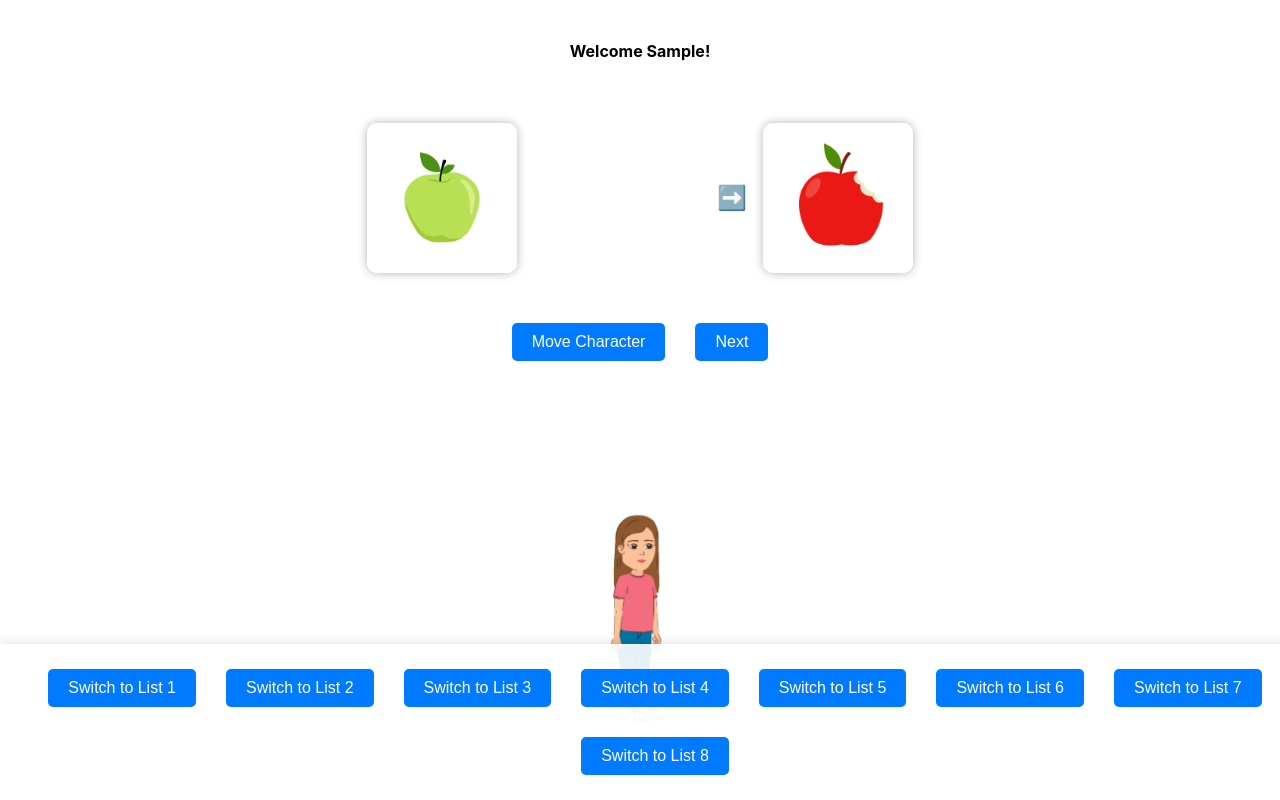
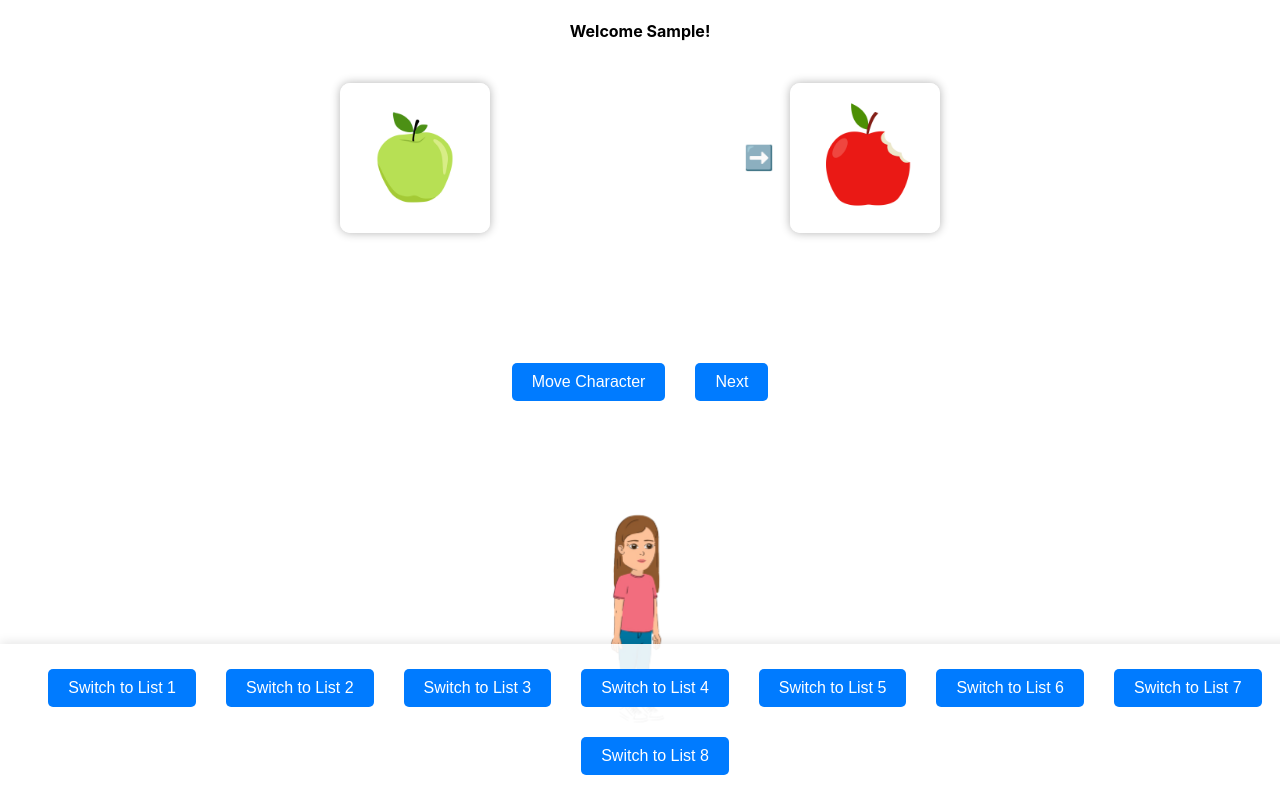
Before and after one commit to yugant99/interaction_app, a React (Create React App) app in the folder react-interaction-app/: page / in a window 1280 px wide. Both pictures are taken after typing "Sample" into the empty fields and a click on the button "Submit". Built offline with nearby package versions, Linux system fonts and the light colour scheme.

Commit message:
95% complete push

```diff
--- a/react-interaction-app/src/App.css
+++ b/react-interaction-app/src/App.css
@@ -104,8 +104,9 @@
   position: relative;
   display: flex;
   gap: 10px;
-  margin: 20px 0;
   justify-content: center;
+  margin-top: 100px;  /* Increase this value to move buttons lower */
+  margin-bottom: 50px;
 }
 
 .slide {
--- a/react-interaction-app/src/App.js
+++ b/react-interaction-app/src/App.js
@@ -8,16 +8,23 @@ import "./App.css";
 const App = () => {
   const [currentIndex, setCurrentIndex] = useState(0);
   const [contestant, setContestant] = useState('');
-  const [activeList, setActiveList] = useState('List1'); // Track active list
+  const [activeList, setActiveList] = useState('List1');
   const [slidesData, setSlidesData] = useState([]);
 
   useEffect(() => {
     const initializeSlidesData = () => {
       const listData = db[activeList];
+      const listNumber = parseInt(activeList.replace('List', ''));
 
+      // Filter young and old slides
       const youngSlides = listData.filter(item => item.isYoung).sort(() => 0.5 - Math.random());
       const oldSlides = listData.filter(item => !item.isYoung).sort(() => 0.5 - Math.random());
-      const combinedSlides = [...youngSlides, ...oldSlides];
+
+      // For even-numbered lists (2,4,6,8), show old first
+      // For odd-numbered lists (1,3,5,7), show young first
+      const combinedSlides = listNumber % 2 === 0
+        ? [...oldSlides, ...youngSlides]  // Even lists: old first
+        : [...youngSlides, ...oldSlides]; // Odd lists: young first
 
       return combinedSlides.map((item) => ({
         slideId: item.id,
@@ -29,7 +36,6 @@ const App = () => {
         youngPersonInitialPosition: { x: 50, y: 75 },
         targetPosition: { x: 10, y: 20 },
         isYoungPerson: item.isYoung,
-        // Add random target position (left or right)
         isTargetRight: Math.random() < 0.5
       }));
     };
@@ -46,20 +52,15 @@ const App = () => {
   };
 
   const handleSwitchList = (listName) => {
-    setActiveList(listName); // Switch to the selected list
-    setCurrentIndex(0); // Reset slide index
-    setContestant(
-      listName === 'List2' ||
-      listName === 'List4' ||
-      listName === 'List6' ||
-      listName === 'List8'
-      ? "Young Person"
-      : "Grandma"
-    );
+    setActiveList(listName);
+    setCurrentIndex(0);
+    // Update contestant based on list number
+    const listNumber = parseInt(listName.replace('List', ''));
+    setContestant(listNumber % 2 === 0 ? "Grandma" : "Young Person");
   };
 
   return (
-    <div className="game-container">
+    <div id="game-screen">
       <div className="welcome-header">
         <h4>Welcome {contestant}!</h4>
       </div>
@@ -67,7 +68,6 @@ const App = () => {
         <Home setContestant={setContestant} setActiveList={setActiveList} />
       ) : (
         <>
-          <div className="game-content">
           {slidesData.length > 0 && currentIndex < slidesData.length && (
             <TransitionGroup>
               <CSSTransition
@@ -89,7 +89,6 @@ const App = () => {
               </CSSTransition>
             </TransitionGroup>
           )}
-          </div>
           <div className="list-buttons">
             <button onClick={() => handleSwitchList('List1')}>Switch to List 1</button>
             <button onClick={() => handleSwitchList('List2')}>Switch to List 2</button>
--- a/react-interaction-app/src/components/slide.js
+++ b/react-interaction-app/src/components/slide.js
@@ -17,8 +17,8 @@ const Slide = ({
 
   // Get target position based on whether target is on right or left
   const getTargetPosition = () => ({
-    x: isTargetRight ? 53.5: 30,
-    y: 25
+    x: isTargetRight ? 53.5: 28,
+    y: 23.5
   });
 
   const moveCharacter = () => {
```
Lines whose indentation alone changed are shown as unchanged.
